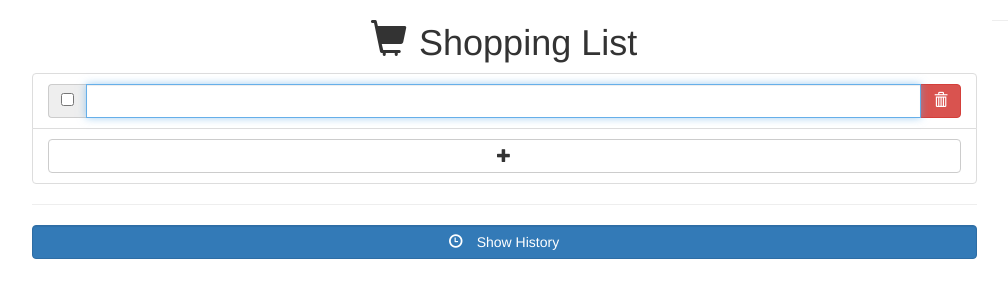
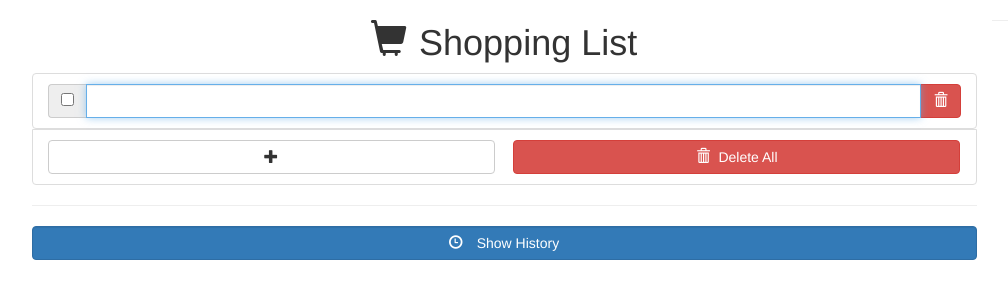
Before and after one commit to andrewnyhus/ReactJS-Redux-Shopping-List, a React app: page / in a window 1280 px wide. Shown: the top 300 px of the page, without its empty margins (136-1144 px from the left). Built offline with nearby package versions, Linux system fonts and the light colour scheme.

Commit message:
delete all button added and implemented

```diff
--- a/src/app/components/App.js
+++ b/src/app/components/App.js
@@ -16,6 +16,7 @@ export class App extends React.Component{
           createShoppingItem={(value) => this.props.createShoppingItem(value)}
           updateShoppingItem={(newValue, index) => this.props.updateShoppingItem(newValue, index)}
           deleteShoppingItem={(index) => this.props.deleteShoppingItem(index)}
+          deleteAllShoppingItems={() => this.props.deleteAllShoppingItems()}
           toggleCheckItem={(index) => this.props.toggleCheckItem(index)}
           showHistory={this.props.item.historyVisibilityReducer.showHistory}
           toggleHistoryVisibility={() => this.props.toggleHistoryVisibility()}
@@ -56,8 +57,15 @@ const mapDispatchToProps = (dispatch) => {
 
     deleteShoppingItem: (index) => {
       dispatch({
-        type: "DELETE",
+        type: "DELETE_SHOPPING_ITEM",
         payload: {index: index}
+      });
+    },
+
+    deleteAllShoppingItems: () => {
+      dispatch({
+        type: "DELETE_ALL_SHOPPING_ITEMS",
+        payload: {}
       });
     },
 
--- a/src/app/components/HistoryView.js
+++ b/src/app/components/HistoryView.js
@@ -26,7 +26,7 @@ const historyInspector = (
 
 
     {/* Populate History Inspector */}
-    <ul className="list-group">
+    <ul className="list-group items_list">
       {props.selectedHistoryEntryToInspect > -1 && props.itemLastValues[props.selectedHistoryEntryToInspect].items.length > 0 ? (
           <div>
             {props.itemLastValues[props.selectedHistoryEntryToInspect].items.map((item, i) =>
@@ -117,8 +117,6 @@ const historyView = (
   <div hidden={!props.showHistory}>
       <br></br>
 
-
-
       {/* Show Inspector if history exists */}
       {props.selectedHistoryEntryToInspect > -1 ? (
         <div>
--- a/src/app/components/Home.js
+++ b/src/app/components/Home.js
@@ -15,6 +15,7 @@ export const Home = (props) => {
         updateShoppingItem={(newValue, index) => props.updateShoppingItem(newValue, index)}
         deleteShoppingItem={(index) => props.deleteShoppingItem(index)}
         toggleCheckItem={(index) => props.toggleCheckItem(index)}
+        deleteAllShoppingItems={() => props.deleteAllShoppingItems()}
         />
 
       <hr />
--- a/src/app/components/ItemList.js
+++ b/src/app/components/ItemList.js
@@ -1,19 +1,29 @@
 import React from "react";
+import {Glyphicon} from "react-bootstrap";
 
 export const ItemList = (props) => {
 
 
-  const newItemRow = (
-    <li className={"list-group-item new_item shopping_list_item"}>
-      <button className={"btn btn-default"} onClick={() => props.createShoppingItem("")}>
-        <span className={"glyphicon glyphicon-plus"}></span>
+  const buttonsRow = (
+    <li className={"list-group-item button_row"}>
+
+      <button id="add_new_button" className={"btn btn-default"} onClick={() => props.createShoppingItem("")}>
+        <Glyphicon glyph={"plus"}/>
       </button>
+
+      <button id="delete_all_button"
+        disabled={props.itemResult.items.length > 0 ? false : true}
+        className={"btn btn-danger"} onClick={() => props.deleteAllShoppingItems()}>
+        <Glyphicon id="delete_all_glyph" glyph={"trash"}/>
+        Delete All
+      </button>
+
     </li>
   );
 
 
-  const itemsList = (
-    <ul className={"list-group items_list"}>
+  const items = (
+    <div>
 
       {/* Add each item to the list */}
       {/*====================================================================*/}
@@ -55,7 +65,7 @@ export const ItemList = (props) => {
               <span className="input-group-btn">
                 <button align="left" className="btn btn-danger"
                   onClick={() => props.deleteShoppingItem(i)}>
-                  <span className="glyphicon glyphicon-trash"></span>
+                  <Glyphicon glyph="trash"/>
                 </button>
               </span>
 
@@ -64,15 +74,16 @@ export const ItemList = (props) => {
         </li>
       )}
       {/*====================================================================*/}
-
-      {newItemRow}
-    </ul>
+    </div>
   );
 
 
   return (
     <div>
-      {itemsList}
+      <ul className={"list-group items_list"}>
+        {items}
+        {buttonsRow}
+      </ul>
     </div>
   );
 
--- a/src/app/index.js
+++ b/src/app/index.js
@@ -49,7 +49,7 @@ const itemReducer = (state = {
       break;
 
 
-    case "DELETE": // immutably deletes item at given index
+    case "DELETE_SHOPPING_ITEM": // immutably deletes item at given index
       var indexToDelete = action.payload.index;
 
       state = {
@@ -64,6 +64,16 @@ const itemReducer = (state = {
         selectedHistoryEntryToInspect: state.lastValues.length
       }
 
+      break;
+
+    case "DELETE_ALL_SHOPPING_ITEMS": // immutably delete all shopping items
+      state = {
+        ...state,
+        result: {items: []},
+        lastValues: [...state.lastValues, state.result],
+        selectedHistoryEntryToInspect: state.lastValues.length
+
+      }
       break;
 
 
@@ -85,7 +95,7 @@ const itemReducer = (state = {
 
       break;
 
-    case "REVERT_TO_HISTORY_ENTRY":
+    case "REVERT_TO_HISTORY_ENTRY": // revert to previous history version
       var index = action.payload.index;
 
       state = {
@@ -97,7 +107,7 @@ const itemReducer = (state = {
 
       break;
 
-    case "SELECT_HISTORY_VERSION_TO_INSPECT":
+    case "SELECT_HISTORY_VERSION_TO_INSPECT": // select history version to inspect
       var selectIndex = action.payload.index;
 
       state = {
--- a/src/app/stylesheets/index.scss
+++ b/src/app/stylesheets/index.scss
@@ -24,8 +24,16 @@ body {
   background-color: rgb(255, 255, 255);
 }
 
-.new_item>button{
-  width: 100%;
+#delete_all_glyph{
+  margin-right: 2%;
+}
+
+#delete_all_button{
+  margin-left: 2%;
+}
+
+#add_new_button, #delete_all_button{
+  width: 49%;
 }
 
 .shopping_list_item_text_history {
```
